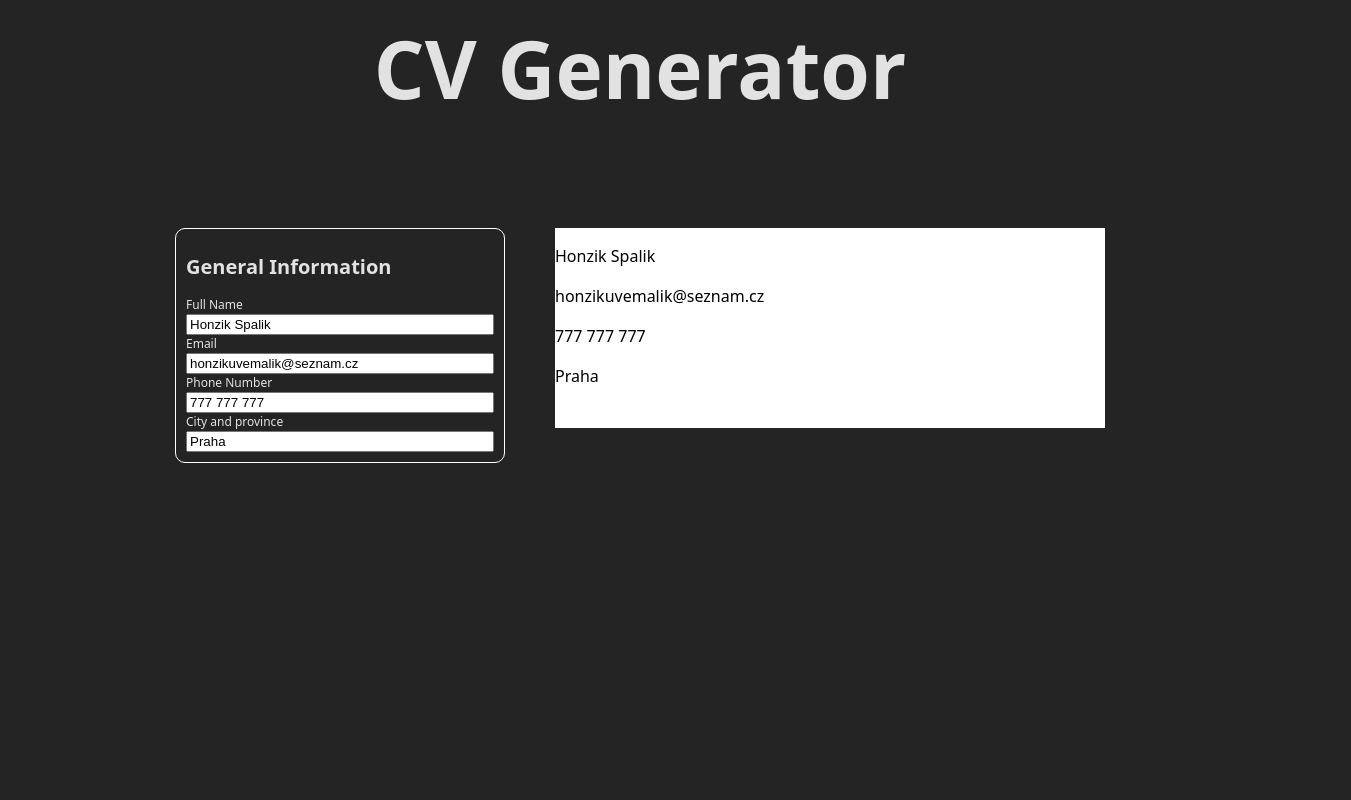
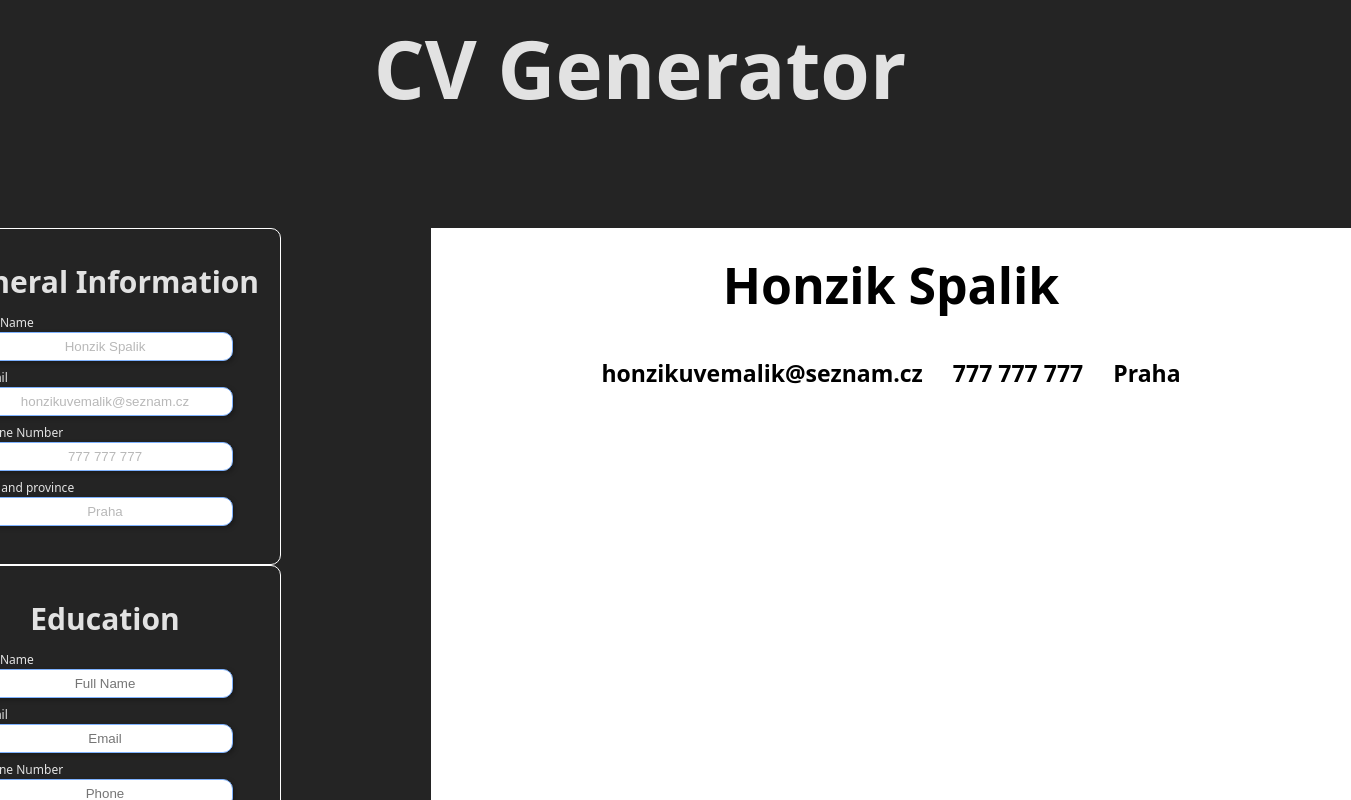
Before and after one commit to Numsik/cvgenerator, a React (Vite) app: page / in a window 1280 px wide. Shown: the top 800 px of the page, 1351 px wide, since content can reach past the window. Built offline with nearby package versions, Linux system fonts and the light colour scheme.

Commit message:
adding new things

```diff
--- a/src/functionality.jsx
+++ b/src/functionality.jsx
@@ -8,6 +8,14 @@
     email: "honzikuvemalik@seznam.cz",
     phone: "777 777 777",
     city: "Praha"
+    })
+
+    const [education, setEducation] = useState({
+        school: "IT MINSTR ZEMĚ KOULE",
+        degree: "Softvware Engineer",
+        startdate: 2020,
+        enddate: 2024,
+        place: "prague"
     })
 
     function handleChange(e){
@@ -22,7 +30,7 @@
         <div className="page">
 
             <div className="query">
-                <div className="general-border">
+                <div className="generalinfo borderr">
                     <h1 className="general">General Information</h1>
 
                     <div className="inputy">
@@ -46,13 +54,40 @@
                     </div>
                 </div>
 
+                <div className="education borderr">
+                    <h1 className="general">Education</h1>
+
+                    <div className="inputy">
+                        <p>Full Name</p>
+                        <input placeholder="Full Name" />
+                    </div>
+
+                    <div className="inputy">
+                        <p>Email</p>
+                        <input placeholder="Email" />
+                    </div>
+
+                    <div className="inputy">
+                        <p>Phone Number</p>
+                        <input placeholder="Phone" />
+                    </div>
+
+                    <div className="inputy">
+                        <p>City and province</p>
+                        <input placeholder="City and province"/>
+                    </div>
+                </div>
+
             </div>
 
             <div className="blankpage">
-                <p className="color">{array.fullname}</p>
-                <p className="color">{array.email}</p>
-                <p className="color">{array.phone}</p>
-                <p className="color">{array.city}</p>
+                <p className="fullname">{array.fullname}</p>
+                <div className="contact">
+                    <p className="email">{array.email}</p>
+                    <p className="phone">{array.phone}</p>
+                    <p className="city">{array.city}</p>
+                </div>
+
 
             </div>
 
--- a/src/styles/leftpanel.css
+++ b/src/styles/leftpanel.css
@@ -1,33 +1,74 @@
-.general-border{
+.borderr{
     border: 1px solid white;
     border-radius: 10px;
-    padding: 10px;
+    padding: 30px 10px;
+    display: flex;
+    flex-direction: column;
+    align-items: center;
+    width: 330px;
 }
 .query{
-    width: 330px;
+    display: flex;
+    flex-direction: column;
+    align-items: center;
+    justify-content: center;
 }
 .page{
     display: flex;
     flex-direction: row;
-    gap: 50px;
-}
-.blankpage{
-    width: 550px;
-    height: 200px;
-    background-color: white;
-}
-.blankpage p {
-    color: black;
+    gap: 150px;
 }
 
+
 .general{
-    font-size: 20px;
+    font-size: 30px;
+    margin: 0;
+    margin-bottom: 10px;
 }
 .inputy{
     display: flex;
     flex-direction: column;
 }
+.inputy input{
+    border: 1px solid #7EB2FF;
+    border-radius: 10px;
+    height: 25px;
+    width: 250px;
+    margin-bottom: 8px;
+    text-align: center;
+    color: rgb(184, 184, 184);
+    box-shadow: 2px 2px 5px rgba(0, 0, 0, 0.281);
+}
 .inputy p{
     font-size: 12px;
     margin: 0;
 }
+
+/*tadyx zacine ta bila stranka*/
+.blankpage{
+    width: 900px;
+    height: auto;
+    background-color: white;
+    padding: 10px;
+    display: flex;
+    flex-direction: column;
+    align-items: center;
+}
+.blankpage p {
+    color: black;
+}
+.fullname{
+    font-size: 50px;
+    margin: 10px 0;
+    font-weight: 700;
+    text-align: center;
+}
+.contact{
+    display: flex;
+    flex-direction: row;
+    gap: 30px;
+}
+.contact p{
+    font-weight: 600;
+    font-size: 23px;
+}
```
